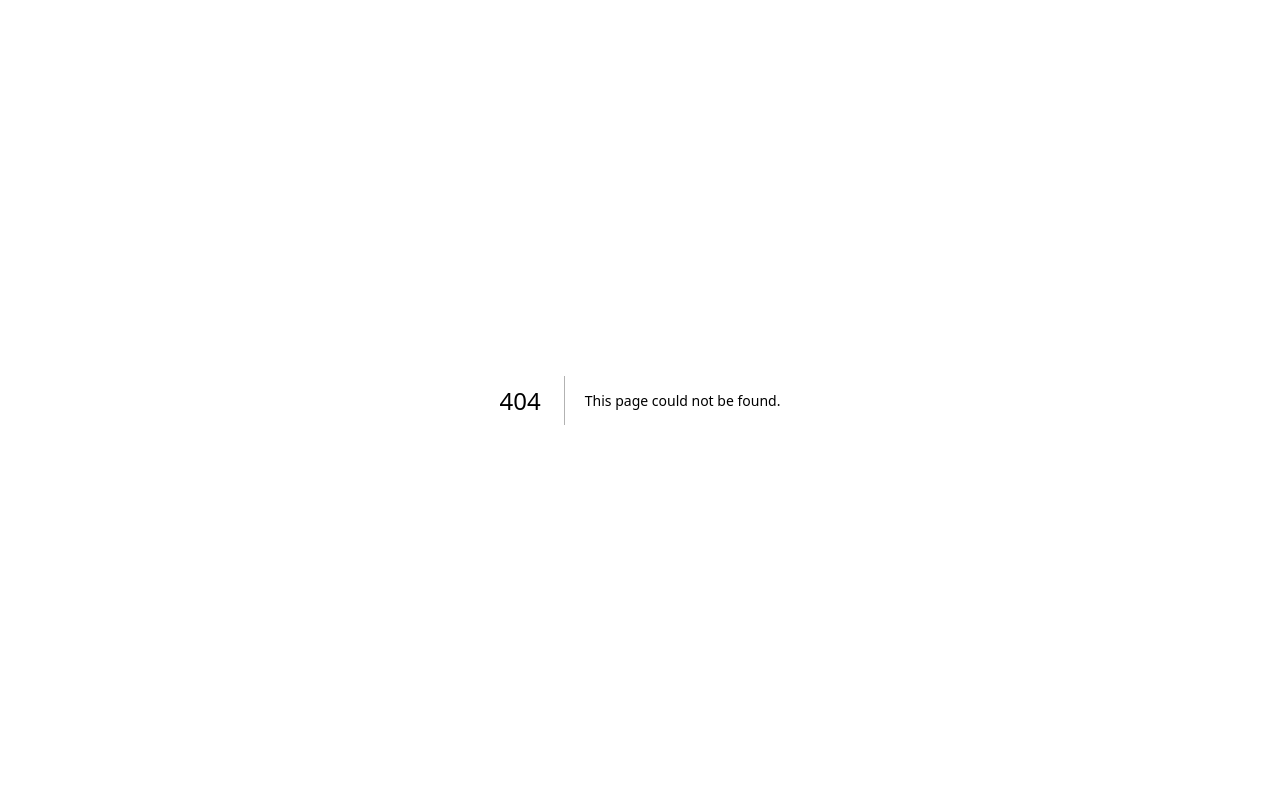
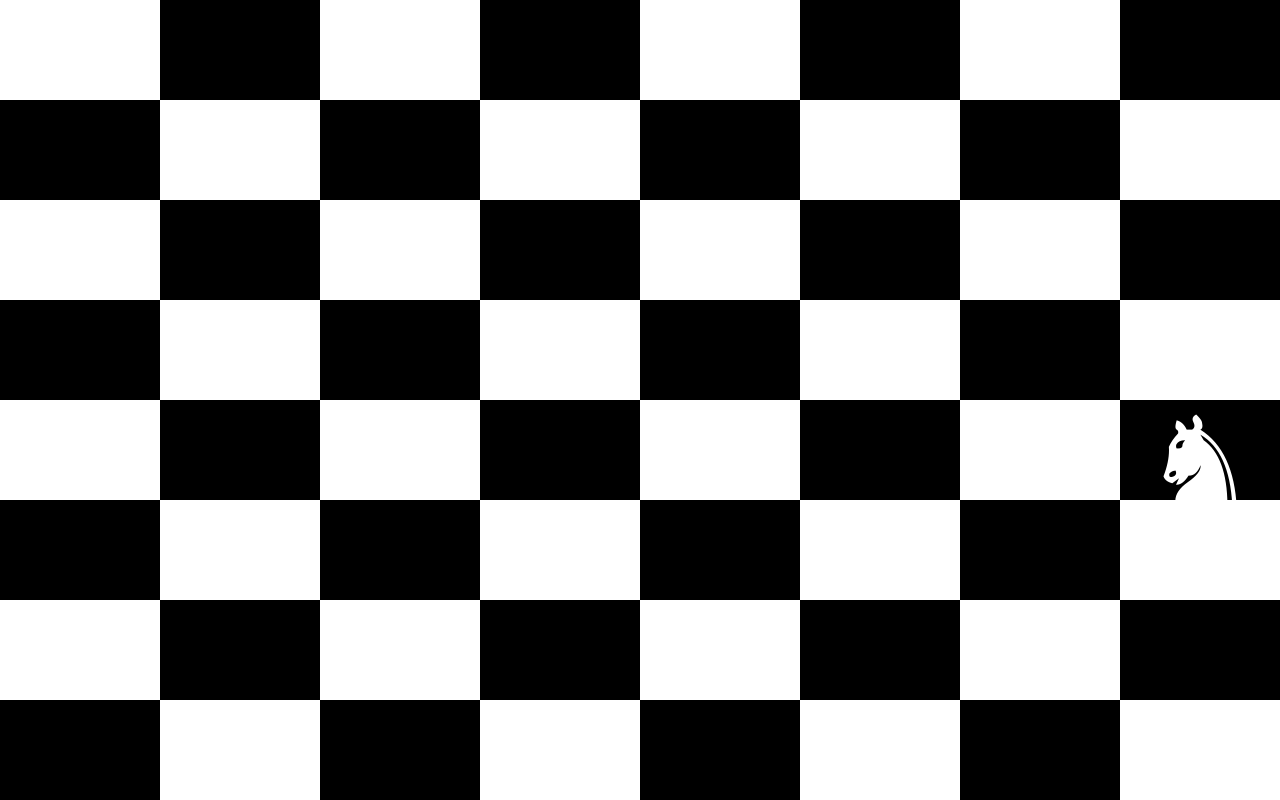
Before and after one commit to TroJanBoi/CEPP-67, a Next.js app in the folder Frontend/cepp-app/: page /dnd in a window 1280 px wide. Before the commit this address had no page. Built offline with nearby package versions, Linux system fonts and the light colour scheme.

Commit message:
knightBoard

```diff
--- /dev/null
+++ b/Frontend/cepp-app/app/dnd/_components/Board.tsx
@@ -0,0 +1,36 @@
+import React from "react"
+import Knight from "./Knight"
+import Square from "./Square"
+
+interface BoardProps {
+    knightPosition: [number, number];
+}
+
+function renderSquare(i:number, [knightX, knightY]: [number, number]) {
+    const x = i % 8;
+    const y = Math.floor(i / 8);
+    const isKnightHere = x === knightX && y === knightY;
+    const black = (x + y) % 2 === 1;
+    const piece = isKnightHere ? <Knight /> : null;
+
+    return (
+        <div key={i} style={{ width: '12.5%', height: '12.5%' }}>
+            <Square black={black}>{piece}</Square>
+        </div>
+    );
+}
+
+const Board:React.FC<BoardProps> = ({ knightPosition = [0,0] }) => {
+    const square = []
+    for (let i = 0; i < 64; i++) {
+        square.push(renderSquare(i, knightPosition))
+    }
+
+    return (
+        <div className="h-screen w-screen flex flex-wrap">
+            {square}
+        </div>
+    )
+}
+
+export default Board
--- /dev/null
+++ b/Frontend/cepp-app/app/dnd/_components/Knight.tsx
@@ -0,0 +1,11 @@
+import  React  from 'react'
+
+const KnightSpan = () => {
+    return (
+        <div className='text-9xl flex justify-center items-center'>
+            <span>♞</span>
+        </div>
+    );
+}
+
+export default KnightSpan
--- /dev/null
+++ b/Frontend/cepp-app/app/dnd/_components/Square.tsx
@@ -0,0 +1,19 @@
+import React from 'react';
+
+interface SquareProps {
+    black: boolean;
+    children?: React.ReactNode;
+}
+
+const Square: React.FC<SquareProps> = ({ black, children }) => {
+
+    const fill = black ? 'black' : 'white';
+    const stoke = black ? 'white' : 'black';
+    return (
+        <div style={{ backgroundColor: fill, color: stoke, width: '100%', height: '100%' }}>
+            {children}
+        </div>
+    );
+}
+
+export default Square;
--- /dev/null
+++ b/Frontend/cepp-app/app/dnd/page.tsx
@@ -0,0 +1,15 @@
+"use client";
+
+import React, { useState, useEffect } from "react";
+import Board from "./_components/Board";
+// import { observer } from "./Game";
+const DndPage = () => {
+
+    return (
+        <div className="h-screen w-screen flex justify-center items-center">
+            <Board knightPosition={[7, 4]}/>
+        </div>
+    )
+}
+
+export default DndPage
--- a/Frontend/cepp-app/package.json
+++ b/Frontend/cepp-app/package.json
@@ -62,12 +62,12 @@
   "devDependencies": {
     "@eslint/eslintrc": "^3",
     "@types/node": "^20",
-    "@types/react": "^19",
-    "@types/react-dom": "^19",
+    "@types/react": "^19.0.2",
+    "@types/react-dom": "^19.0.2",
     "eslint": "^9",
     "eslint-config-next": "15.1.3",
     "postcss": "^8",
     "tailwindcss": "^3.4.1",
-    "typescript": "^5"
+    "typescript": "^5.7.2"
   }
 }
```
Also changed, not shown: 1 other file (tests, documents, lock files or other folders).
